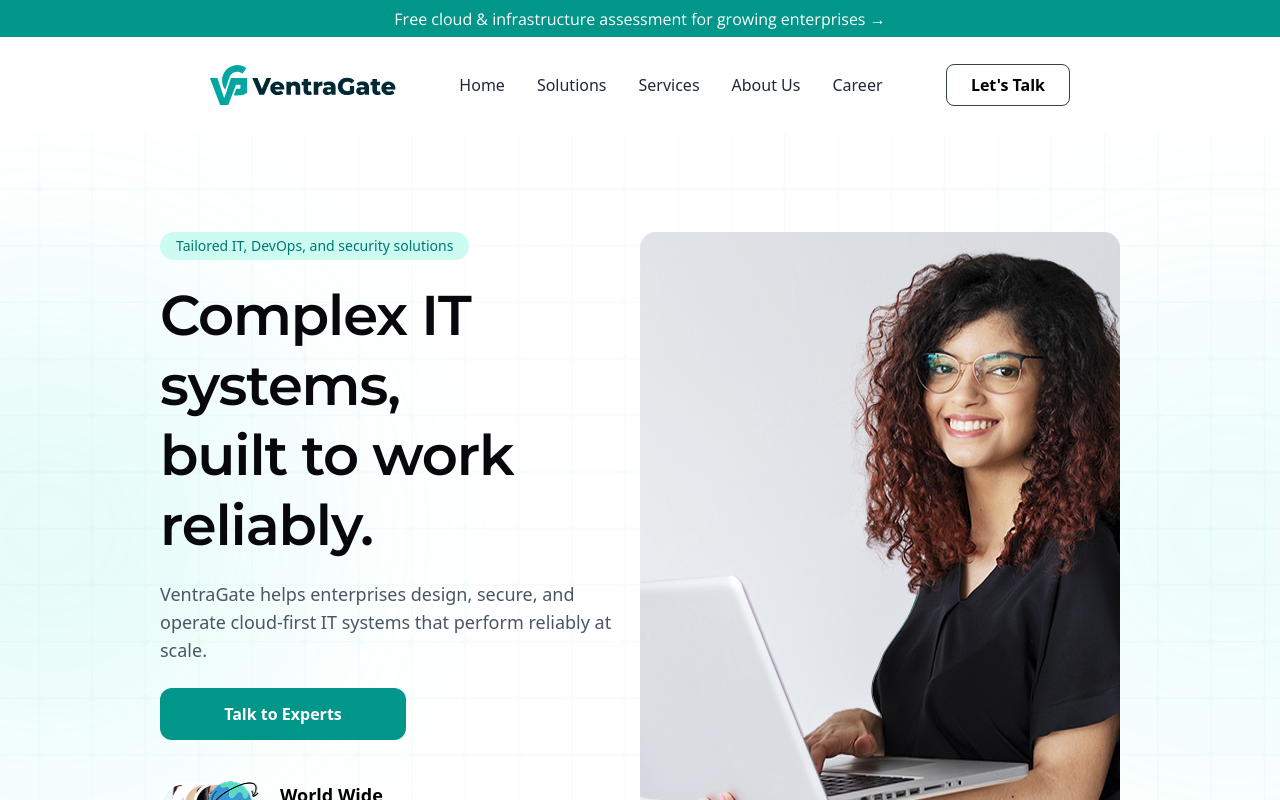
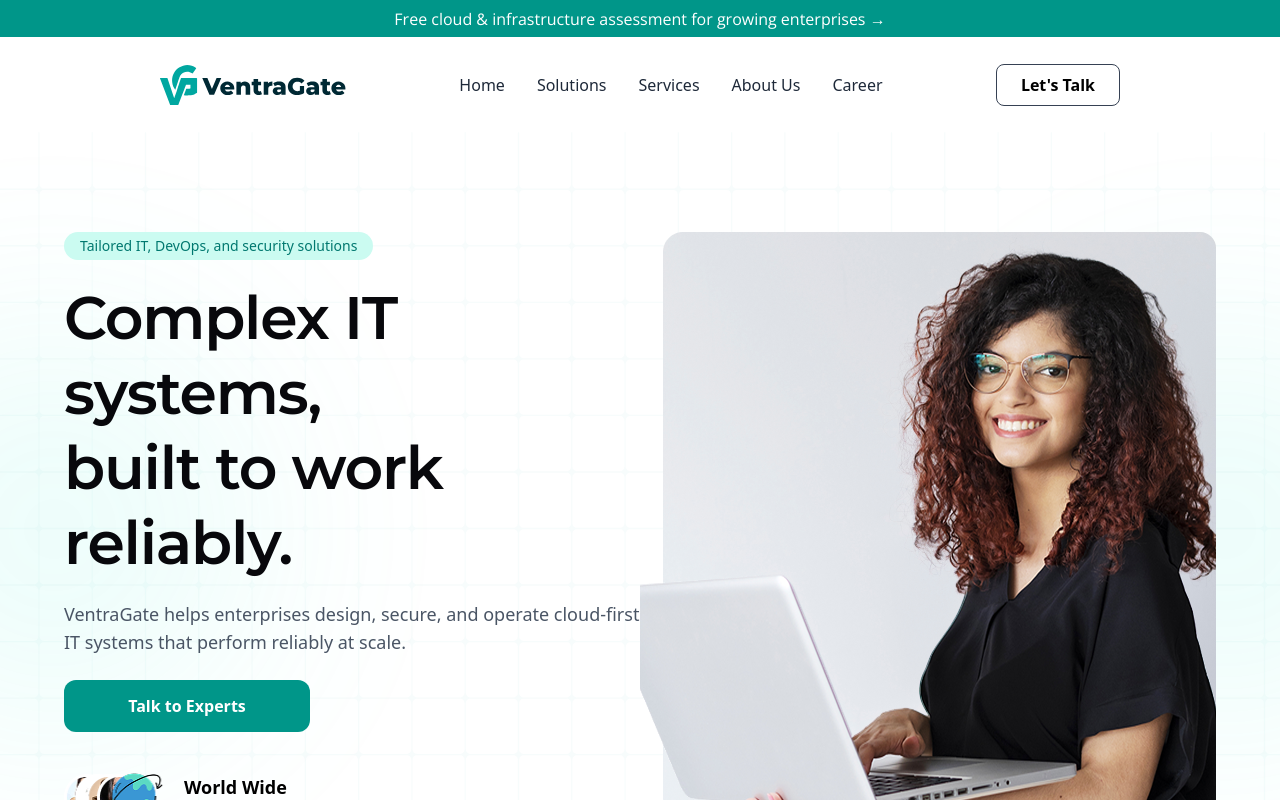
Before and after one commit to Madasamy-123/Ventragate-Website, a React (Vite) app: page / in a window 1280 px wide. Shown: the top 800 px of the page. Built offline with nearby package versions, Linux system fonts and the light colour scheme.

Commit message:
background and footer alignment changes

```diff
--- a/src/components/CTA.jsx
+++ b/src/components/CTA.jsx
@@ -1,4 +1,5 @@
 import expertImg from "../assets/images/experts-img.png";
+import ctaBgLogo from "../assets/logos/cta-logo.svg";
 
 export default function CTA() {
   return (
@@ -21,6 +22,7 @@ export default function CTA() {
         {/* CTA CARD */}
         <div
           className="
+          relative
             flex
             flex-col
             lg:flex-row
@@ -65,6 +67,23 @@ export default function CTA() {
               lg:h-[22.5rem]
             "
           >
+
+             {/*  BACKGROUND LOGO */}
+            <img
+              src={ctaBgLogo}
+              alt="lines"
+              aria-hidden
+              className="
+               hidden sm:block
+                absolute
+                right-0
+                bottom-0
+                w-[15rem]
+                opacity-20
+                pointer-events-none
+              "
+            />
+
             <h2 className="text-2xl sm:text-3xl md:text-4xl font-semibold mb-4">
               Ready to Transform Your IT?
             </h2>
--- a/src/components/Contact.jsx
+++ b/src/components/Contact.jsx
@@ -2,7 +2,7 @@ import { Mail, Phone, MapPin } from 'lucide-react';
 
 export default function Contact() {
   return (
-    <section id="contact" className="py-16 md:py-24 bg-gray-50 max-w-[120rem]">
+    <section id="contact" className="py-16 md:py-24  max-w-[120rem]">
       <div className="container mx-auto px-4">
         <div className="text-center mb-12">
           {/* <h2 className="text-3xl md:text-4xl font-bold text-gray-900 mb-4"> */}
--- a/src/components/Footer.jsx
+++ b/src/components/Footer.jsx
@@ -23,17 +23,26 @@ export default function Footer() {
           "
         >
           {/* FLEX CONTENT */}
-          <div className="flex flex-wrap gap-16  md:justify-between ">
+          <div
+  className="
+    grid
+    grid-cols-1
+    sm:grid-cols-2
+    lg:grid-cols-5
+    gap-y-12
+    gap-x-12
+  "
+>
 
             {/* BRAND */}
-            <div className="w-full max-w-sm space-y-4 ">
+            <div className="space-y-4 lg:col-span-2 max-w-sm">
   <img
     src={ventragateLogo}
     alt="VentraGate"
     className="h-8 w-auto"
   />
 
-  <p className="text-sm  text-left w-[22rem] ">
+  <p className="text-sm  text-left max-w-[22rem] ">
     From cloud and infrastructure to security and automation,
     VentraGate helps businesses run faster, safer, and smarter.
   </p>
@@ -50,7 +59,7 @@ export default function Footer() {
 
 
             {/* SOLUTIONS */}
-            <div className="w-full md:w-auto mx-auto md:mx-0">
+            <div className="lg:col-span-1" >
               <h3 className="text-gray-900 font-semibold mb-4">Solutions</h3>
               <ul className="space-y-2 text-sm">
                 <li>Cloud Solutions</li>
@@ -61,7 +70,7 @@ export default function Footer() {
             </div>
 
             {/* SERVICES */}
-            <div className="w-full md:w-auto mx-auto md:mx-0">
+            <div className="lg:col-span-1">
               <h3 className="text-gray-900 font-semibold mb-4">Services</h3>
               <ul className="space-y-2 text-sm">
                 <li>Consulting & Strategy</li>
@@ -72,7 +81,7 @@ export default function Footer() {
             </div>
 
             {/* COMPANY */}
-            <div className="w-full md:w-auto mx-auto md:mx-0">
+            <div className="lg:col-span-1" >
               <h3 className="text-gray-900 font-semibold mb-4">Company</h3>
               <ul className="space-y-2 text-sm">
                 <li>About Us</li>
--- a/src/components/Hero.jsx
+++ b/src/components/Hero.jsx
@@ -1,60 +1,31 @@
 import heroImg from "../assets/images/hero-img.png";
 import groupImg from "../assets/images/Group-img.png";
 import heroBg from "../assets/logos/heropg.svg";
-
 
 export default function Hero() {
   return (
     <section
       id="hero"
-      className=" relative w-full flex justify-center overflow-hidden bg-white"
+      className="relative w-full flex justify-center overflow-hidden bg-white"
     >
       {/* SVG BACKGROUND */}
       <img
         src={heroBg}
-        alt="heropage"
+        alt=""
         aria-hidden
-        className="
-    absolute
-    inset-0
-    w-full
-    h-full
-    object-cover
-    z-0
-    pointer-events-none
-  "
+        className="absolute inset-0 w-full h-full object-cover z-0 pointer-events-none"
       />
 
       {/* LEFT SOFT SHADOW */}
       <div
         aria-hidden
         className="
-    absolute
-    left-[-15%]
-    top-1/2
-    -translate-y-1/2
-    rounded-full
-    bg-teal-300
-    blur-[120px]
-    z-[1]
-
-    /* PHONE */
+          absolute left-[-12%] top-1/2 -translate-y-1/2
+          rounded-full bg-teal-300 blur-[110px] z-[1]
           opacity-0
-
-    /* TABLET / iPAD */
-    sm:opacity-10
-    sm:w-[24rem]
-    sm:h-[24rem]
-
-    /* LAPTOP */
-    lg:opacity-15
-    lg:w-[30rem]
-    lg:h-[30rem]
-
-    /* DESKTOP / MONITOR */
-    2xl:opacity-25
-    2xl:w-[40rem]
-    2xl:h-[40rem]
+          sm:opacity-10 sm:w-[22rem] sm:h-[22rem]
+          lg:opacity-10 lg:w-[26rem] lg:h-[26rem]
+          2xl:opacity-20 2xl:w-[40rem] 2xl:h-[40rem]
         "
       />
 
@@ -62,32 +33,12 @@ export default function Hero() {
       <div
         aria-hidden
         className="
-    absolute
-    right-[-15%]
-    top-1/2
-    -translate-y-1/2
-    rounded-full
-    bg-teal-300
-    blur-[120px]
-    z-[1]
-
-    /* PHONE */
+          absolute right-[-12%] top-1/2 -translate-y-1/2
+          rounded-full bg-teal-300 blur-[110px] z-[1]
           opacity-0
-
-    /* TABLET / iPAD */
-    sm:opacity-10
-    sm:w-[24rem]
-    sm:h-[24rem]
-
-    /* LAPTOP */
-    lg:opacity-10
-    lg:w-[30rem]
-    lg:h-[30rem]
-
-    /* DESKTOP / MONITOR */
-    2xl:opacity-15
-    2xl:w-[40rem]
-    2xl:h-[40rem]
+          sm:opacity-10 sm:w-[22rem] sm:h-[22rem]
+          lg:opacity-10 lg:w-[26rem] lg:h-[26rem]
+          2xl:opacity-15 2xl:w-[40rem] 2xl:h-[40rem]
         "
       />
 
@@ -95,28 +46,18 @@ export default function Hero() {
       <div
         className="
           w-full
-          2xl:w-[120rem]
+          max-w-[120rem]
           min-h-[49.5625rem]
-          flex
-          flex-col
-          lg:flex-row
-          relative
-          z-10
-          px-4 sm:px-6 md:px-10
-          lg:px-[7.5rem]
-          xl:px-[10rem]
-          2xl:px-[13.125rem]
+          flex flex-col lg:flex-row
+          relative z-10
+          px-[clamp(1rem,5vw,13.125rem)]
         "
       >
         {/* LEFT CONTENT */}
         <div
           className="
-            w-full
-            lg:w-1/2
-            2xl:w-[48.6875rem]
-            pt-16
-            lg:pt-[5.625rem]
-            xl:pt-[6.25rem]
+            w-full lg:w-1/2
+            pt-16 lg:pt-[5rem] xl:pt-[6.25rem]
             text-center lg:text-left
           "
         >
@@ -129,11 +70,11 @@ export default function Hero() {
               text-[2rem]
               sm:text-[2.5rem]
               md:text-[3rem]
-              lg:text-[3.5rem]
+              lg:text-[3.25rem]   /* LAPTOP FIX */
+              xl:text-[3.75rem]
               2xl:text-[4rem]
               font-semibold
               leading-tight
-              2xl:leading-[5.3125rem]
               tracking-[-0.02em]
               text-[#08080C]
               font-['Montserrat']
@@ -146,8 +87,7 @@ export default function Hero() {
 
           <p
             className="
-              mt-5
-              text-gray-600
+              mt-5 text-gray-600
               text-base sm:text-lg
               max-w-[37.5rem]
               mx-auto lg:mx-0
@@ -164,31 +104,23 @@ export default function Hero() {
                 ?.scrollIntoView({ behavior: "smooth" })
             }
             className="
-    mt-6
-    bg-teal-600
-    text-white
-    h-[2.75rem]          /* mobile height */
-    w-[12.5rem]          /* mobile width */
-    sm:h-[3.25rem]       /* desktop height */
-    sm:w-[15.375rem]     /* desktop width */
-    rounded-xl
-    font-semibold
-    hover:bg-teal-700
-    transition
+              mt-6 bg-teal-600 text-white
+              h-[2.75rem] w-[12.5rem]
+              sm:h-[3.25rem] sm:w-[15.375rem]
+              rounded-xl font-semibold
+              hover:bg-teal-700 transition
             "
           >
             Talk to Experts
           </button>
 
-
           {/* CUSTOMER INFO */}
           <div className="flex items-center gap-4 mt-8 justify-center lg:justify-start">
             <img
               src={groupImg}
-              alt="customer image"
+              alt=""
               className="w-[6.5rem] h-[4.125rem]"
             />
-
             <p className="text-sm text-gray-600">
               <span className="font-semibold text-black text-lg">
                 World Wide
@@ -202,13 +134,9 @@ export default function Hero() {
         {/* RIGHT IMAGE */}
         <div
           className="
-            w-full
-            lg:w-1/2
-            flex
-            justify-center lg:justify-end
-            pt-12
-            lg:pt-[5.625rem]
-            xl:pt-[6.25rem]
+            w-full lg:w-1/2
+            flex justify-center lg:justify-end
+            pt-12 lg:pt-[5rem] xl:pt-[6.25rem]
           "
         >
           <img
@@ -217,13 +145,12 @@ export default function Hero() {
             className="
               w-full
               max-w-[20rem]
-              sm:max-w-[26.25rem]
-              md:max-w-[32.5rem]
-              lg:max-w-[40.625rem]
-              2xl:w-[41rem]
-              2xl:h-[43.3125rem]
-              object-cover
-              rounded-2xl
+              sm:max-w-[26rem]
+              md:max-w-[30rem]
+              lg:max-w-[36rem]   /* LAPTOP FIX */
+              xl:max-w-[40rem]
+              2xl:max-w-[41rem]
+              object-cover rounded-2xl
             "
           />
         </div>
--- a/src/components/Navbar.jsx
+++ b/src/components/Navbar.jsx
@@ -20,14 +20,24 @@ export default function Navbar() {
       </div>
 
       {/* Navbar */}
-      <nav
-        className="
-    h-[5.9375rem] max-w-[120rem] mx-auto
-    flex items-center justify-between
-    px-4 sm:px-6 md:px-12 lg:px-[13.125rem]
+ <nav
+  className="
+    h-[5.9375rem]
+    max-w-[120rem]
+    mx-auto
+    flex
+    items-center
+    justify-between
     bg-white
+
+    px-4
+    sm:px-6
+    md:px-10
+    lg:px-[7.5rem]      /* LAPTOP */
+    xl:px-[10rem]       /* DESKTOP */
+    2xl:px-[13.125rem]  /* MONITOR ONLY */
   "
-      >
+>
         {/* Logo */}
         <img
           src={logo}
@@ -37,7 +47,8 @@ export default function Navbar() {
         />
 
         {/* Desktop Menu */}
-        <ul className="hidden md:flex gap-8 text-gray-800 font-medium">
+        {/* <ul className="hidden md:flex gap-8 text-gray-800 font-medium"> */}
+          <ul className="hidden lg:flex gap-6 xl:gap-8 text-gray-800 font-medium">
           <li className="hover:text-teal-600 cursor-pointer">
             <a href="#hero">Home</a>
           </li>
--- a/src/components/Services.jsx
+++ b/src/components/Services.jsx
@@ -32,8 +32,8 @@ export default function Services() {
   ];
 
   return (
-    <section id="services" className="py-16 md:py-44 bg-gray-50 max-w-[1920px]">
-      <div className=" 2xl:px-[13.125rem] mx-auto px-6">
+    <section id="services" className="py-16 md:py-44 max-w-[1920px]">
+      <div className=" mx-auto px-[1.5rem] md:px-[3rem] lg:px-[5rem] xl:px-[8rem] 2xl:px-[13.125rem] mx-auto px-6">
 
         {/* Heading */}
         <div className="text-center mb-16">
--- a/src/components/Solutions.jsx
+++ b/src/components/Solutions.jsx
@@ -32,7 +32,7 @@ export default function Solutions() {
   ];
 
   return (
-    <section id="solutions" className="py-16 md:py-24 bg-gray-50 max-w-[1920px]">
+    <section id="solutions" className="py-16 md:py-24  max-w-[1920px]">
       <div
         className="
     w-full
```
Also changed, not shown: src/assets/logos/cta-logo.svg (added). Lines whose indentation alone changed are shown as unchanged.
